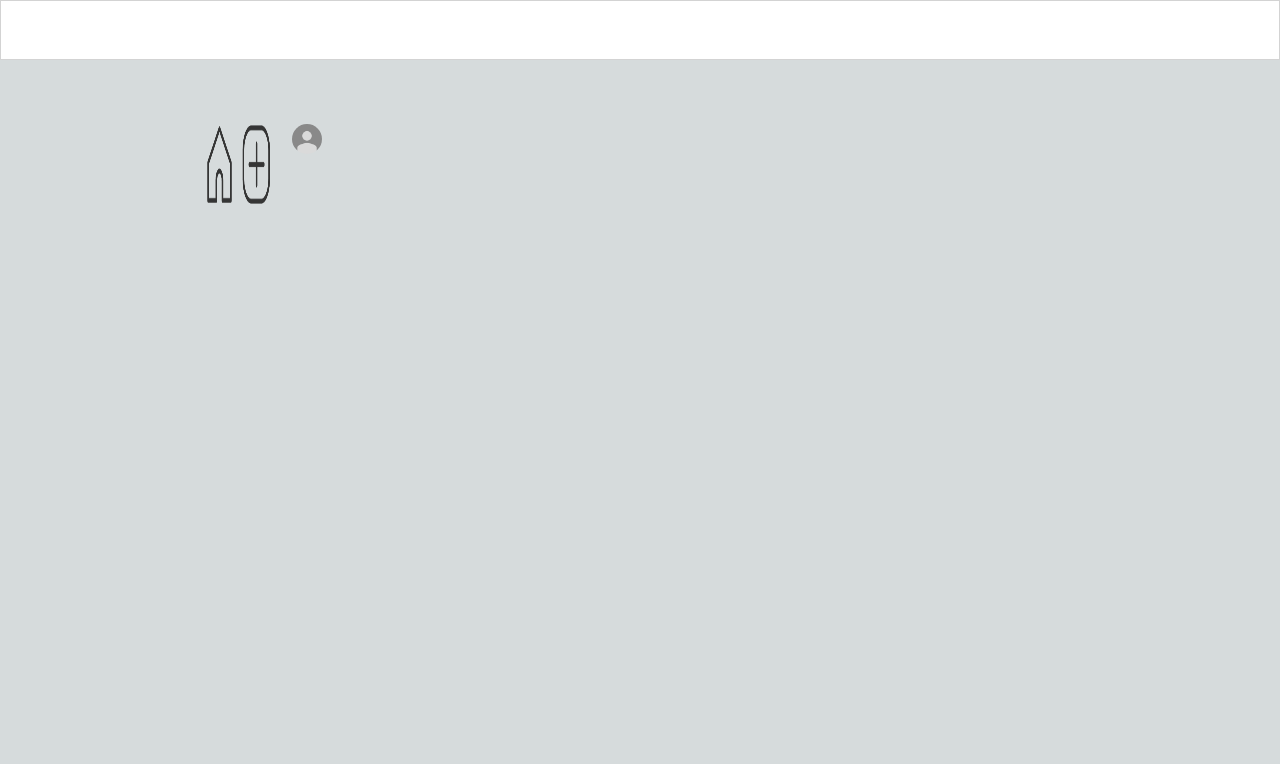
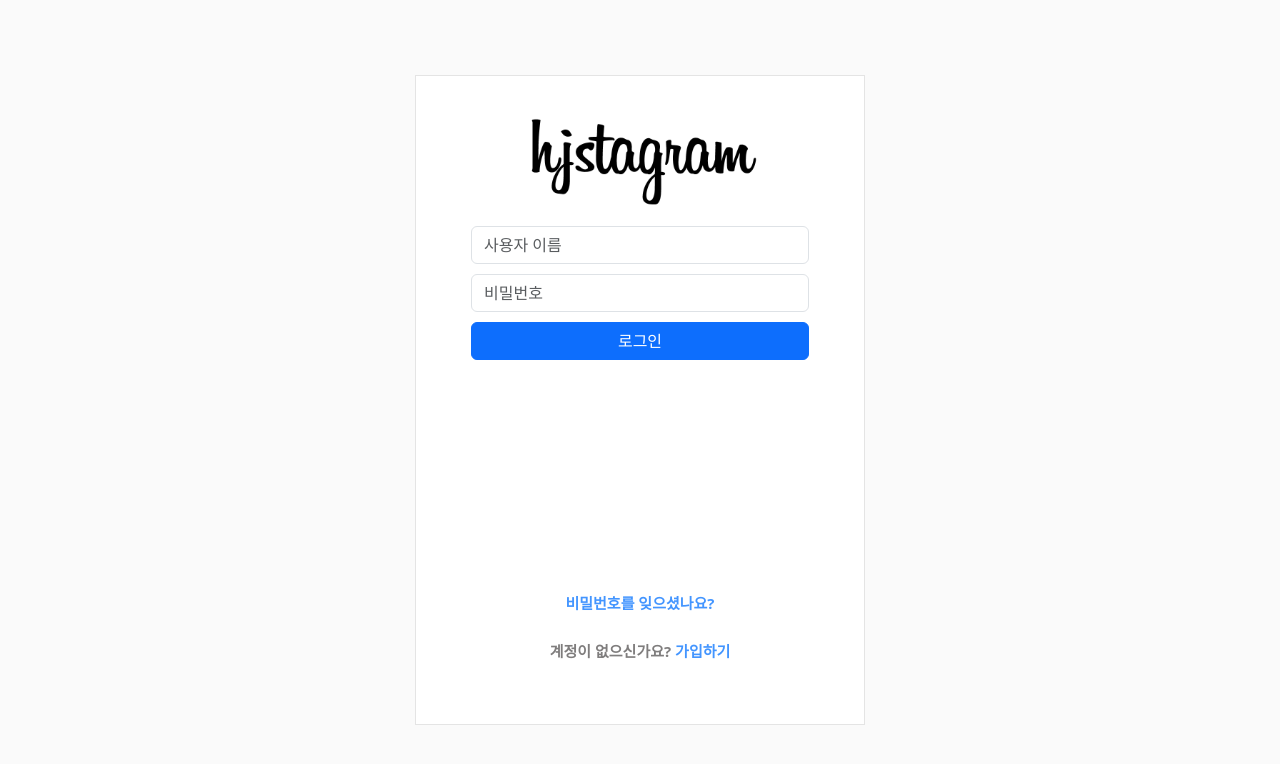
Before and after one commit to pyojeyn/hjstagram-nextjs, a Next.js app: page / in a window 1280 px wide. Shown: the top 764 px of the page. Built offline with nearby package versions, Linux system fonts and the light colour scheme.

Commit message:
[로그인 페이지] 1. 로그인페이지퍼블완성 2. use-input훅(useReducer 훅) 3. 로그인 로직 진행중...

```diff
--- /dev/null
+++ b/components/auth/LoginForm.js
@@ -0,0 +1,95 @@
+import Link from "next/link";
+import Image from "next/image";
+import styles from "./login.module.css";
+import { useRef, useState } from "react";
+import useInput from "@/hooks/use-input";
+
+const isNotEmpty = (value) => value.trim() !== "";
+
+const LoginForm = ({ onLogin }) => {
+  const usernameInputRef = useRef();
+  const passwordInputRef = useRef();
+
+  const [userNameMsg, setUserNameMsg] = useState(null);
+
+  const onSubmitHandler = (event) => {
+    event.preventDefault();
+    console.log("hello onSubmit Handler");
+
+    const enteredUsername = usernameInputRef.current.value;
+    const enteredPassword = passwordInputRef.current.value;
+
+    const loginInputs = {
+      username: enteredUsername,
+      password: enteredPassword,
+    };
+
+    onLogin(loginInputs);
+  };
+
+  // 해야할것 : onChange 바뀔때마다 내가 만들어논 use-input 훅 접목시켜보기 !
+  // validForm 레포랑 loginWithEmailAndPassword 레포 참고해보기
+
+  return (
+    <div className={styles["auth-wrapper"]}>
+      <div className={styles["auth-inner"]}>
+        <form onSubmit={onSubmitHandler}>
+          <div className={styles["login-instagram-logo"]}>
+            <Image
+              className={styles["login-instagram-logo"]}
+              width={250}
+              height={99.28}
+              src={"/images/instagramlogo.png"}
+              alt={"instagramlogo"}
+            />
+          </div>
+
+          <div className={styles["form-group"]}>
+            <input
+              type="text"
+              className="form-control"
+              placeholder="사용자 이름"
+              ref={usernameInputRef}
+            />
+          </div>
+
+          <div className={styles["form-group"]}>
+            <input
+              type="password"
+              className="form-control"
+              placeholder="비밀번호"
+              ref={passwordInputRef}
+            />
+          </div>
+          <div className={styles["form-group"]}></div>
+          <button
+            type="submit"
+            className={`btn btn-primary ${styles["btn-block"]}`}
+          >
+            로그인
+          </button>
+
+          {userNameMsg && <p className={`${styles["Msg3"]}`}>{userNameMsg}</p>}
+
+          <p className={`${styles["forgot-password"]} ${styles["text-right"]}`}>
+            <Link
+              href="/recover_password"
+              className={styles.forgotPasswordLink}
+            >
+              비밀번호를 잊으셨나요?
+            </Link>
+          </p>
+
+          <p className={`${styles["sign-up"]} ${styles["text-right"]}`}>
+            계정이 없으신가요?{" "}
+            <Link href="/signup" className={styles.signUpLink}>
+              가입하기
+            </Link>
+          </p>
+        </form>
+      </div>
+    </div>
+  );
+};
+
+export default LoginForm;
--- /dev/null
+++ b/components/auth/login.module.css
@@ -0,0 +1,225 @@
+/* login, signup, sendemail, signup scss */
+
+.html {
+  overflow-y: scroll;
+}
+
+@import url("https://fonts.googleapis.com/css?family=Fira+Sans:400,500,600,700,800");
+
+/* * {
+  box-sizing: border-box;
+} */
+.body {
+  background: #fafafa !important;
+  min-height: 100vh;
+  display: flex;
+  font-weight: 400;
+  font-family: "Fira Sans", sans-serif;
+}
+
+.h1,
+.h2,
+.h3,
+.h4,
+.h5,
+.h6,
+.label,
+.span {
+  font-weight: 500;
+  font-family: "Fira Sans", sans-serif;
+}
+
+.auth-wrapper {
+  width: 100%;
+  height: 100%;
+}
+
+.navbar-light {
+  background-color: #ffffff;
+  /* // box-shadow: 0px 14px 80px rgba(34, 35, 58, 0.2); */
+}
+
+.auth-wrapper {
+  display: flex;
+  justify-content: center;
+  flex-direction: column;
+  text-align: left;
+}
+
+.auth-inner {
+  width: 450px;
+  margin: auto;
+  background: #ffffff;
+  /* // box-shadow: 0px 14px 80px rgba(34, 35, 58, 0.2); */
+  border: 1px solid rgb(228, 228, 228);
+  padding: 40px 55px 45px 55px;
+  /* border-radius: 15px; */
+  transition: all 0.3s;
+}
+
+.auth-wrapper .form-control:focus {
+  border-color: #167bff;
+  box-shadow: none;
+}
+
+.auth-wrapper {
+  .h3 {
+    text-align: center;
+    margin: 0;
+    line-height: 1;
+    padding-bottom: 20px;
+  }
+}
+
+.custom-control-label {
+  font-weight: 400;
+}
+
+.forgot-password,
+.forgot-password a {
+  text-align: center;
+  font-size: 15px;
+  margin-top: 232px;
+  color: #7f7d7d;
+  font-weight: bolder;
+}
+
+.forgot-password {
+  .forgotPasswordLink {
+    color: #4395ff;
+    text-decoration-line: none;
+    font-weight: bolder;
+  }
+}
+
+.form-group {
+  margin-top: 10px;
+}
+
+.sign-up {
+  text-align: center;
+  font-size: 15px;
+  padding-top: 10px;
+  color: #7f7d7d;
+  font-weight: bolder;
+}
+
+.sign-up {
+  .signUpLink {
+    color: #4395ff;
+    text-decoration-line: none;
+    font-weight: bolder;
+  }
+}
+
+/* add me css*/
+
+.login-instagram-logo {
+  width: 250px;
+  margin: auto;
+  position: relative;
+  bottom: 4px;
+}
+
+.btn-block {
+  width: 100%;
+}
+
+.signup-text {
+  font-size: 15px;
+  font-weight: bold;
+  color: #505050;
+}
+
+.login {
+  /* @extend .sign-up; */
+  /* .a {
+    color: #4395ff;
+    text-decoration-line: none;
+    font-weight: bolder;
+  } */
+}
+
+.login {
+  .a {
+    color: #4395ff;
+    text-decoration-line: none;
+    font-weight: bolder;
+  }
+}
+
+.signup-text-div {
+  margin-top: 150px;
+}
+
+.sendmail-text {
+  font-size: 16px;
+  font-weight: bold;
+  color: #505050;
+  margin-top: 30px;
+  margin-bottom: 100px;
+  position: relative;
+  top: 10px;
+}
+
+.auth-mail-logo {
+  position: relative;
+  left: 110px;
+  top: 30px;
+}
+
+.auth-return {
+  text-align: center;
+  font-size: 15px;
+  padding-top: 232px;
+  color: #7f7d7d;
+}
+
+.auth-return {
+  .a {
+    color: #4395ff;
+    text-decoration-line: none;
+    font-weight: bolder;
+  }
+}
+
+.auth-inner-recoverpassword {
+  height: 639.25px;
+}
+
+.text-right_pw {
+  position: relative;
+  top: 30px;
+  margin-top: 10px;
+}
+
+.pw_text {
+  text-align: center;
+}
+
+.Msg {
+  text-align: left;
+  color: rgb(255, 0, 43);
+  font-size: 13px;
+  margin-top: 3px;
+  font-weight: bold;
+}
+
+.Msg2 {
+  /* changepassword */
+  position: relative;
+  left: 115px;
+  color: rgb(255, 0, 43);
+  font-size: 13px;
+  margin-top: 3px;
+  font-weight: bold;
+}
+
+.Msg3 {
+  text-align: center;
+  color: rgb(255, 0, 43);
+  font-size: 13.5px;
+  font-weight: bold;
+  position: relative;
+  top: 30px;
+}
--- /dev/null
+++ b/hooks/use-input.js
@@ -0,0 +1,73 @@
+import { useReducer } from "react";
+
+export const INPUT_STATES = {
+  INPUT: "INPUT",
+  BLUR: "BLUR",
+  RESET: "RESET",
+};
+
+const initialInputState = {
+  value: "",
+  isTouched: false,
+};
+
+const inputStateReducer = (state, action) => {
+  if (action.type === INPUT_STATES.INPUT) {
+    return {
+      value: action.value,
+      isTouched: state.isTouched,
+    };
+  }
+
+  if (action.type === INPUT_STATES.BLUR) {
+    return {
+      isTouched: true,
+      value: state.value,
+    };
+  }
+
+  if (action.type === INPUT_STATES.RESET) {
+    return {
+      isTouched: false,
+      value: "",
+    };
+  }
+
+  return {
+    value: "",
+    isTouched: false,
+  };
+};
+
+const useInput = (validateValue) => {
+  const [inputState, dispatch] = useReducer(
+    inputStateReducer,
+    initialInputState
+  );
+
+  const valueIsValid = validateValue(inputState.value);
+  const hasError = !valueIsValid && inputState.isTouched;
+
+  const valueChangeHandler = (event) => {
+    dispatch({ type: INPUT_STATES.INPUT, value: event.target.value });
+  };
+
+  const inputBlurHandler = (event) => {
+    dispatch({ type: INPUT_STATES.BLUR });
+  };
+
+  const reset = () => {
+    dispatch({ type: INPUT_STATES.RESET });
+  };
+
+  return {
+    value: inputState.value,
+    isValid: validateValue,
+    hasError,
+    valueChangeHandler,
+    inputBlurHandler,
+    reset,
+  };
+};
+
+export default useInput;
--- a/package.json
+++ b/package.json
@@ -15,6 +15,7 @@
     "next": "13.4.12",
     "react": "18.2.0",
     "react-bootstrap": "^2.8.0",
-    "react-dom": "18.2.0"
+    "react-dom": "18.2.0",
+    "sass": "^1.64.1"
   }
 }
--- a/pages/_app.js
+++ b/pages/_app.js
@@ -1,5 +1,6 @@
-import '@/styles/globals.css'
+import "@/styles/globals.css";
+import "bootstrap/dist/css/bootstrap.min.css";
 
 export default function App({ Component, pageProps }) {
-  return <Component {...pageProps} />
+  return <Component {...pageProps} />;
 }
--- a/pages/index.js
+++ b/pages/index.js
@@ -1,11 +1,27 @@
 import Head from "next/head";
-import MainPage from "@/components/main/MainPage";
-import useHttp from "@/hooks/use-http";
-import Header from "@/components/common/header";
+import LoginForm from "@/components/auth/LoginForm";
+import { useRouter } from "next/router";
 
 // 여기 메인페이지임
-function HomePage(props) {
-  const { isLoading, error, sendRequest } = useHttp();
+function LoginPage(props) {
+  const router = useRouter();
+
+  async function onLoginHandler(enderedLogin) {
+    console.log("enderedLogin", enderedLogin);
+    const repsonse = await fetch("/api/auth/login", {
+      method: "POST",
+      body: JSON.stringify(enderedLogin),
+      headers: {
+        "Content-Type": "application/json",
+      },
+    });
+
+    const data = await repsonse.json();
+
+    console.log("data", data);
+
+    router.push("/");
+  }
 
   return (
     <>
@@ -13,22 +29,9 @@ function HomePage(props) {
         <title>Hello Hjstagram!👩</title>
         <meta name="hjstagram" content="use your story with hjstagram!" />
       </Head>
-      {/* <MainPage profile={props.profile} /> */}
-      <Header />
+      <LoginForm onLogin={onLoginHandler} />
     </>
   );
 }
 
-export async function getStaticProps() {
-  //   const profileResponse = await fetch("/api/auth/check");
-  //   const profile = await profileResponse.json().profileurl;
-  const profile = "/images/kuromi.png";
-
-  return {
-    props: {
-      profile,
-    },
-  };
-}
-
-export default HomePage;
+export default LoginPage;
--- a/styles/globals.css
+++ b/styles/globals.css
@@ -1,9 +1,9 @@
 :root {
   --max-width: 1100px;
   --border-radius: 12px;
-  --font-mono: ui-monospace, Menlo, Monaco, 'Cascadia Mono', 'Segoe UI Mono',
-    'Roboto Mono', 'Oxygen Mono', 'Ubuntu Monospace', 'Source Code Pro',
-    'Fira Mono', 'Droid Sans Mono', 'Courier New', monospace;
+  --font-mono: ui-monospace, Menlo, Monaco, "Cascadia Mono", "Segoe UI Mono",
+    "Roboto Mono", "Oxygen Mono", "Ubuntu Monospace", "Source Code Pro",
+    "Fira Mono", "Droid Sans Mono", "Courier New", monospace;
 
   --foreground-rgb: 0, 0, 0;
   --background-start-rgb: 214, 219, 220;
@@ -85,7 +85,7 @@ body {
   overflow-x: hidden;
 }
 
-body {
+/* body {
   color: rgb(var(--foreground-rgb));
   background: linear-gradient(
       to bottom,
@@ -93,8 +93,15 @@ body {
       rgb(var(--background-end-rgb))
     )
     rgb(var(--background-start-rgb));
+} */
+
+body {
+  background: #fafafa !important;
+  min-height: 100vh;
+  display: flex;
+  font-weight: 400;
+  font-family: "Fira Sans", sans-serif;
 }
-
 a {
   color: inherit;
   text-decoration: none;
@@ -105,3 +112,10 @@ a {
     color-scheme: dark;
   }
 }
+
+body,
+html,
+#__next {
+  width: 100%;
+  height: 100%;
+}
```
Also changed, not shown: pages/main.js (added, +34 -0 lines), 1 other file (tests, documents, lock files or other folders).
